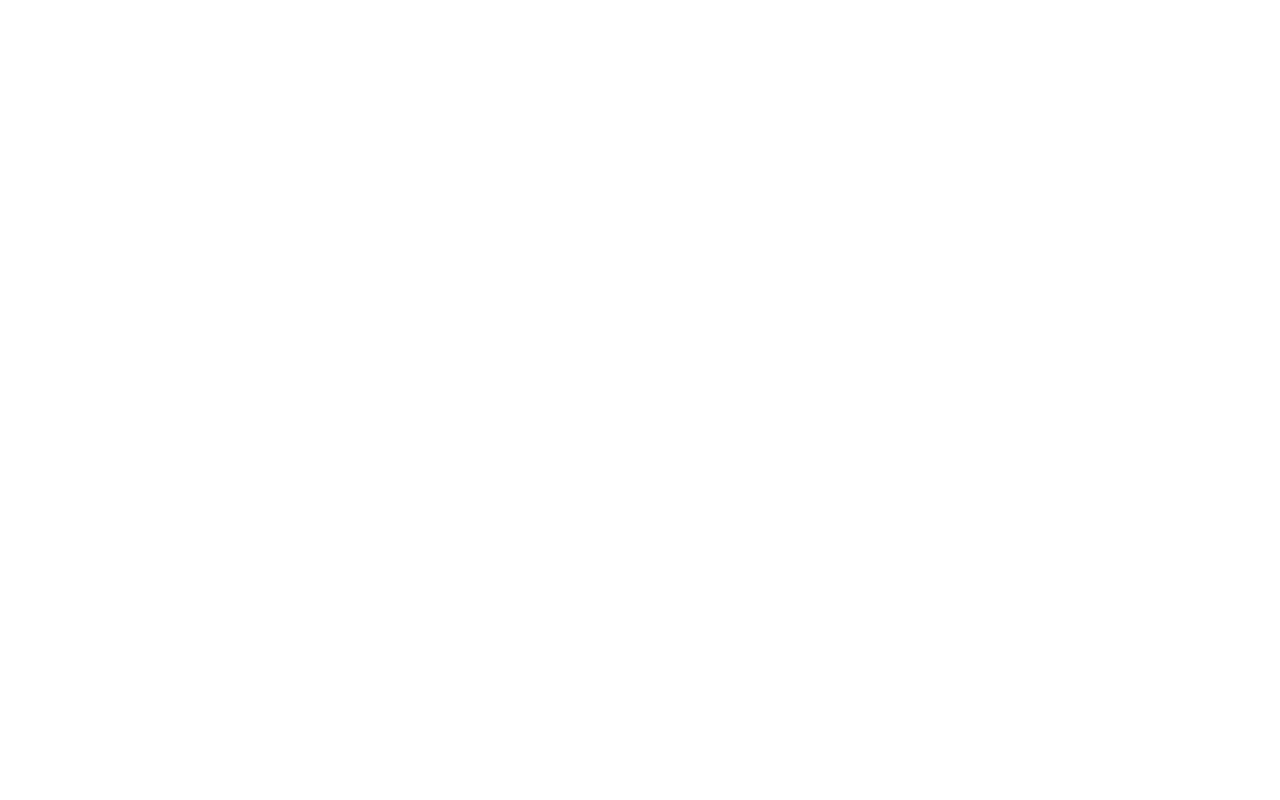
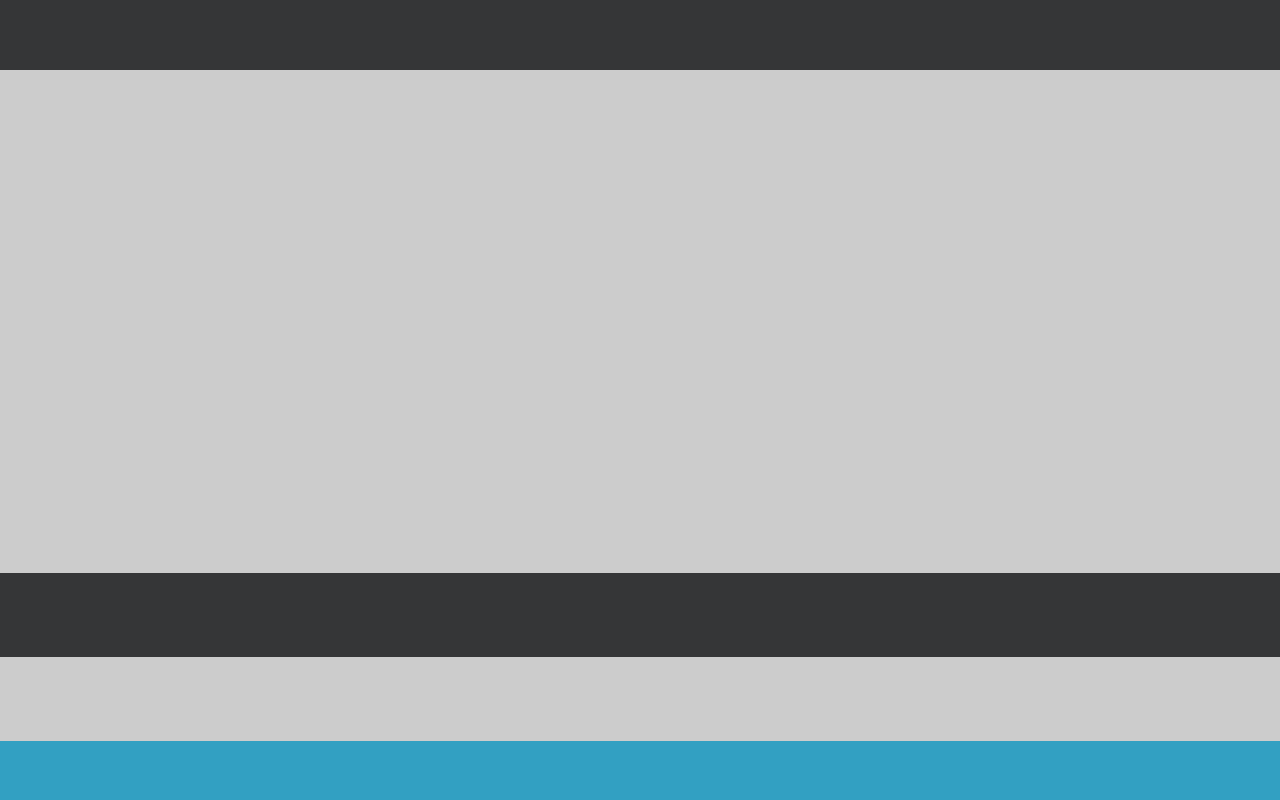
Before and after one commit to BrianaQuintero/glowing-adventure, a plain HTML site: page index.html in a window 1280 px wide. Drawn offline with Linux system fonts and the light colour scheme.

Commit message:
Delimitar áreas en la plantilla

```diff
--- a/css/style.css
+++ b/css/style.css
@@ -3,3 +3,35 @@
   margin: 0;
   padding: 0;
 }
+
+body {
+  height: 100vh;
+  max-height: 100vh;
+  display: flex;
+  flex-direction: column;
+}
+
+header {
+  background: #353637;
+  min-height: 70px;
+}
+
+main {
+  background-color: #cccccc;
+  height: 600px;
+}
+
+section#newsletter {
+  background-color: #353637;
+  height: 100px;
+}
+
+section#about {
+  background-color: #cccccc;
+  height: 100px;
+}
+
+footer {
+  background-color: #32a0c2;
+  height: 70px;
+}
--- a/index.html
+++ b/index.html
@@ -10,7 +10,11 @@
 </head>
 
 <body>
-
+  <header></header>
+  <main></main>
+  <section id="newsletter"></section>
+  <section id="about"></section>
+  <footer></footer>
 </body>
 
 </html>
```
